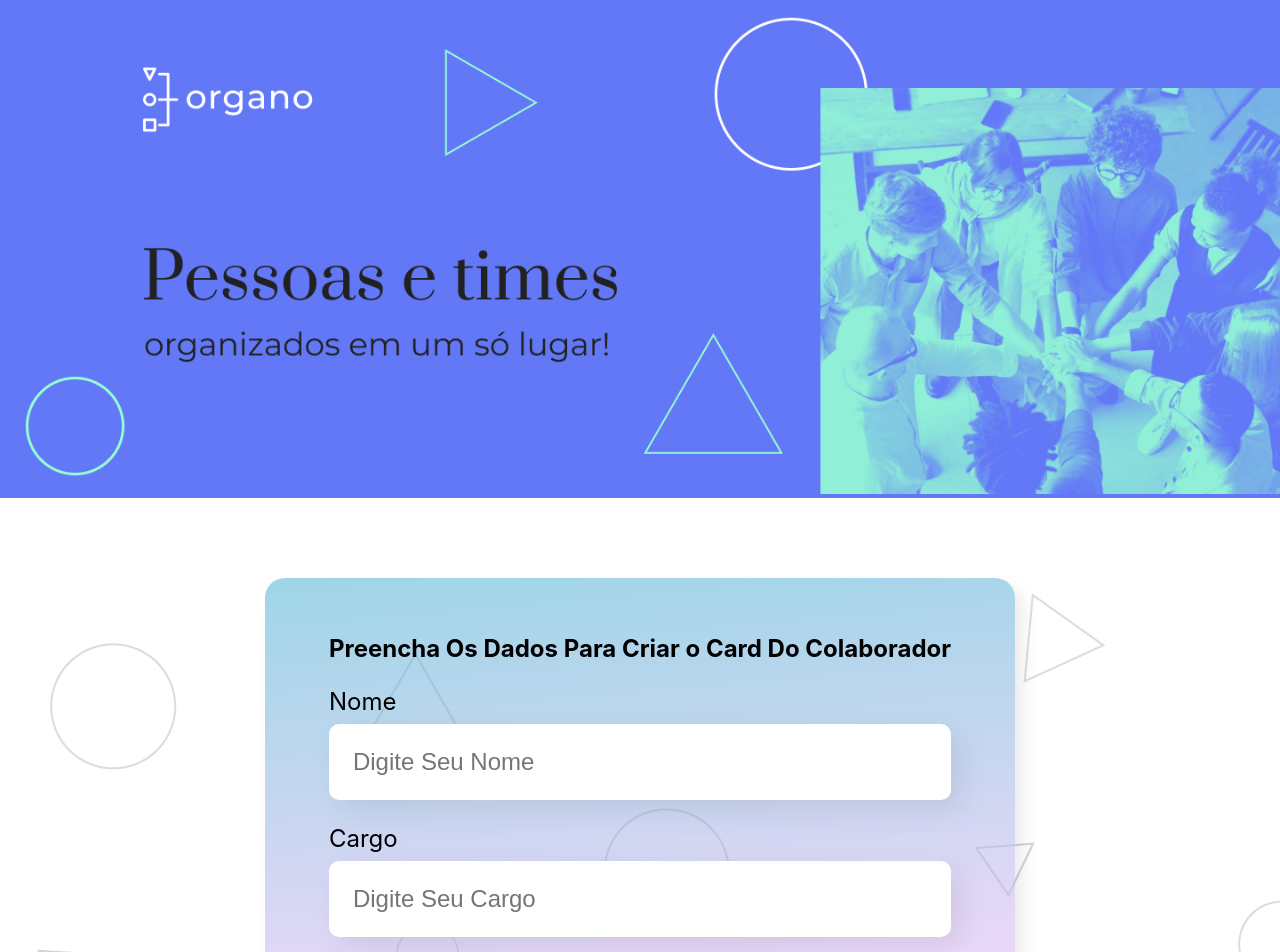
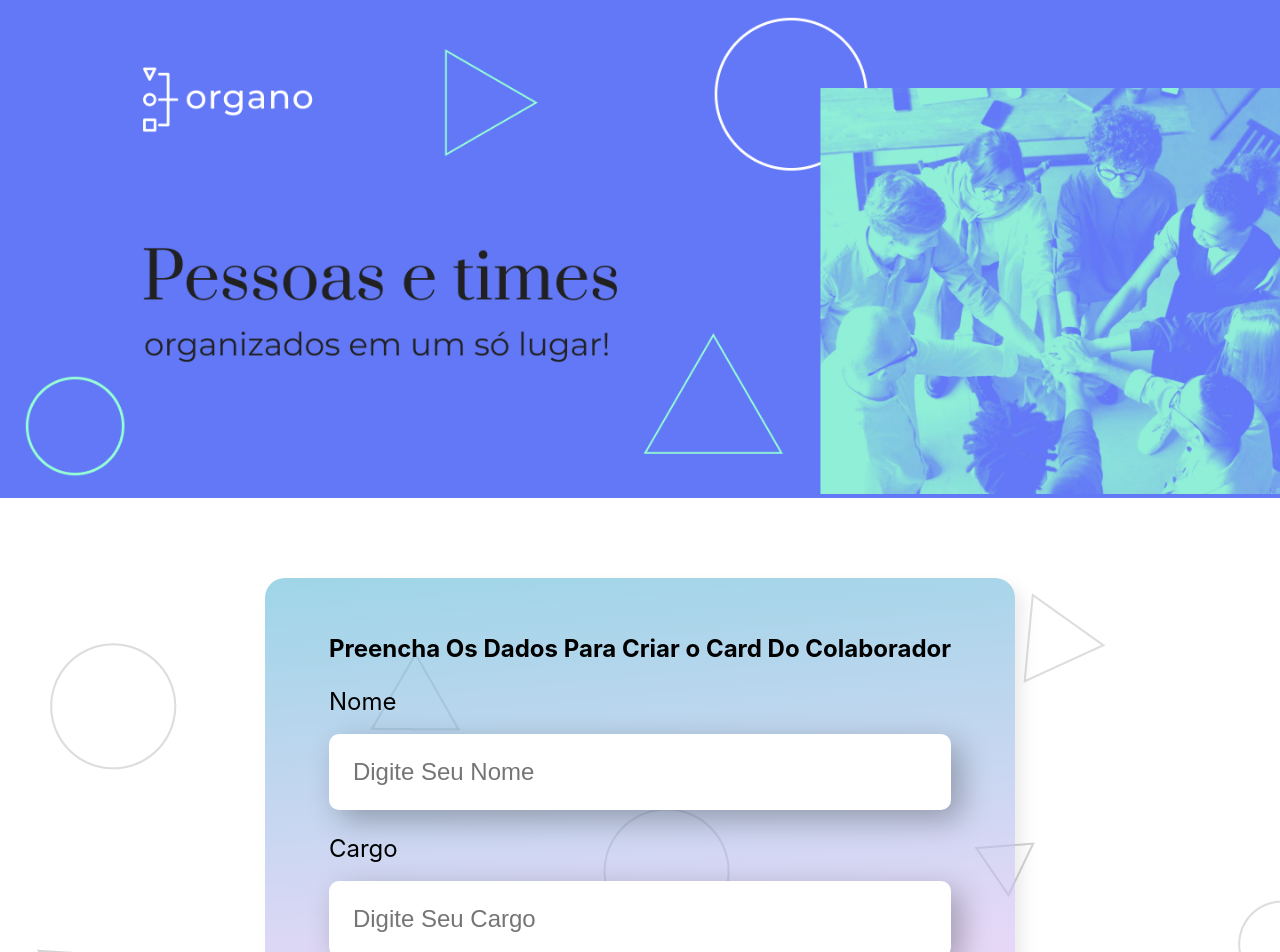
Before and after one commit to DEV-BrunoSilvaa/meu-app, a React (Create React App) app: page / in a window 1280 px wide. Shown: the top 952 px of the page. Built offline with nearby package versions, Linux system fonts and the light colour scheme.

Commit message:
atualizando css

```diff
--- a/src/Componentes/CampoTexto/campotextoo.css
+++ b/src/Componentes/CampoTextoo/campotextoo.css
@@ -1,14 +1,14 @@
 .campo-texto{
     margin:24px 0
 }
-.campo-texto label{
+.campo-texto .lab{
     display:block;
-    margin-bottom: 8px;
+    margin-bottom: 18px;
     font-size: 24px;
 }
 .campo-texto input{
     background-color: #fff;
-    box-shadow: 10px 10px 30px rgba(0,0,0,0.08);
+    box-shadow: 10px 10px 30px  rgba(0,0,0,0.28);
     border-radius: 10px;
     width: 100%;
     border: none;
--- a/src/Componentes/CampoTexto/inndex.js
+++ b/src/Componentes/CampoTextoo/inndex.js
@@ -11,7 +11,7 @@ const CampoTexto = (props) => {
     }
     return (
         <div className="campo-texto">
-            <label>
+            <label className='lab'>
                 {props.label}
                 </label>
             <input value={props.valor} onChange={aoDigitado} required={props.obrigatorio} placeholder={props.placeholder}/>
--- a/src/Componentes/formulario/iindex.js
+++ b/src/Componentes/formulario/iindex.js
@@ -1,5 +1,5 @@
 import './formulario.css'
-import CampoTexto from '../CampoTexto/inndex'
+import CampoTexto from '../CampoTextoo/inndex'
 import ListaSuspensa from '../ListaSuspensa/lista'
 import Botao from '../Botao/botao'
 import { useState } from 'react'
```
